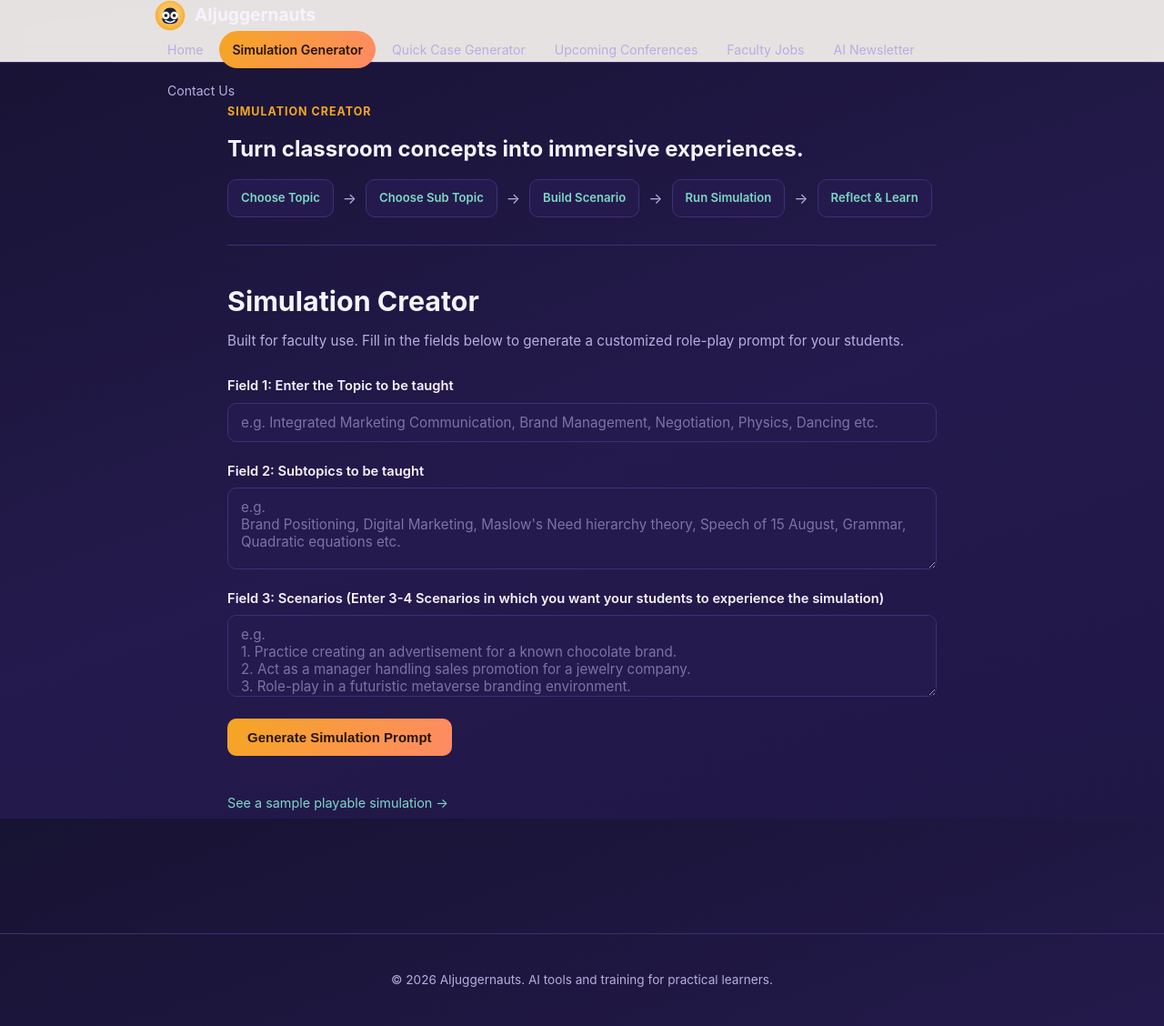
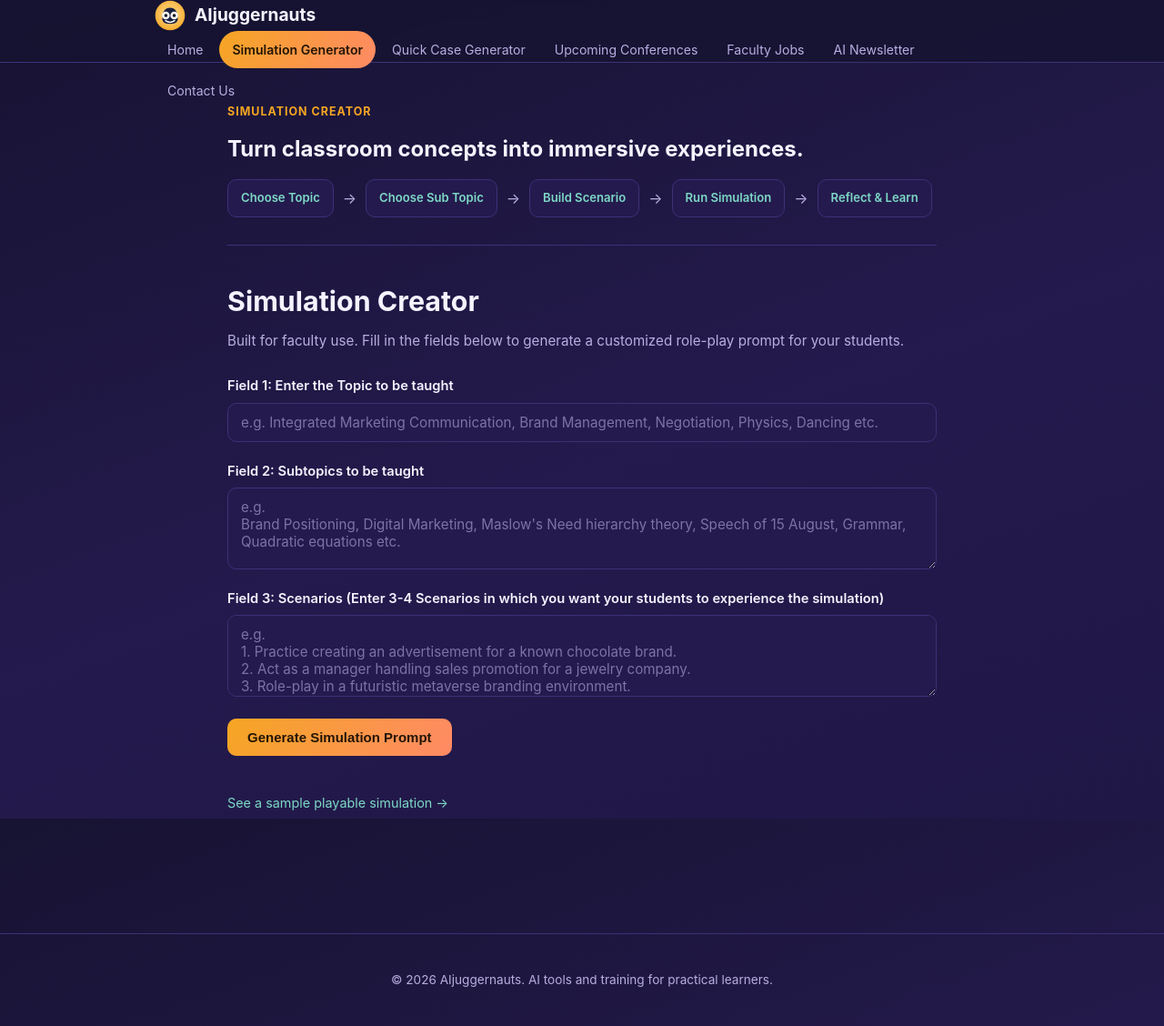
Before and after one commit to Anuja-Shukla/AIjuggernauts, a Jekyll site: the page tools/simulation-creator.html, which Jekyll copies as it is, in a window 1280 px wide and 1128 px high. Shown: the whole window at 91% size. Built offline with Jekyll 4.4.1, drawn with Linux system fonts in a browser that asks for light colours.

Commit message:
Fix sticky header background color to match dark theme on both tool pages

```diff
--- a/tools/quick-case-generator.html
+++ b/tools/quick-case-generator.html
@@ -33,7 +33,7 @@
     .site-header {
       border-bottom: 1px solid var(--border);
       position: sticky; top: 0;
-      background: rgba(253, 249, 244, 0.9);
+      background: rgba(23, 19, 50, 0.85);
       backdrop-filter: blur(10px);
     }
     .site-header .wrap { display: flex; align-items: center; justify-content: space-between; height: 68px; flex-wrap: wrap; max-width: 980px; }
--- a/tools/simulation-creator.html
+++ b/tools/simulation-creator.html
@@ -33,7 +33,7 @@
     .site-header {
       border-bottom: 1px solid var(--border);
       position: sticky; top: 0;
-      background: rgba(253, 249, 244, 0.9);
+      background: rgba(23, 19, 50, 0.85);
       backdrop-filter: blur(10px);
     }
     .site-header .wrap { display: flex; align-items: center; justify-content: space-between; height: 68px; flex-wrap: wrap; max-width: 980px; }
```
